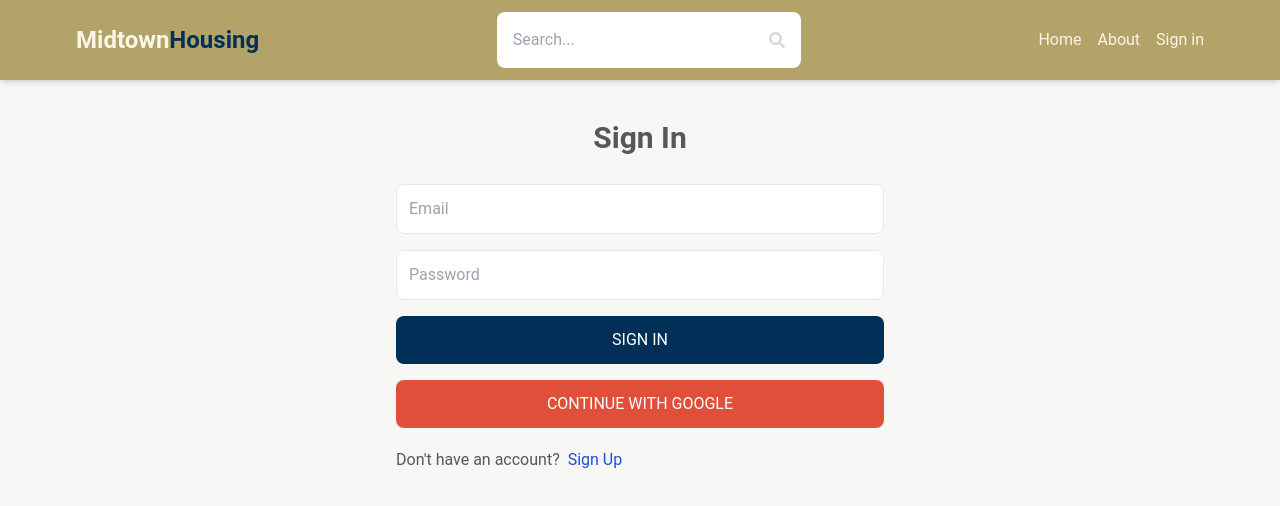
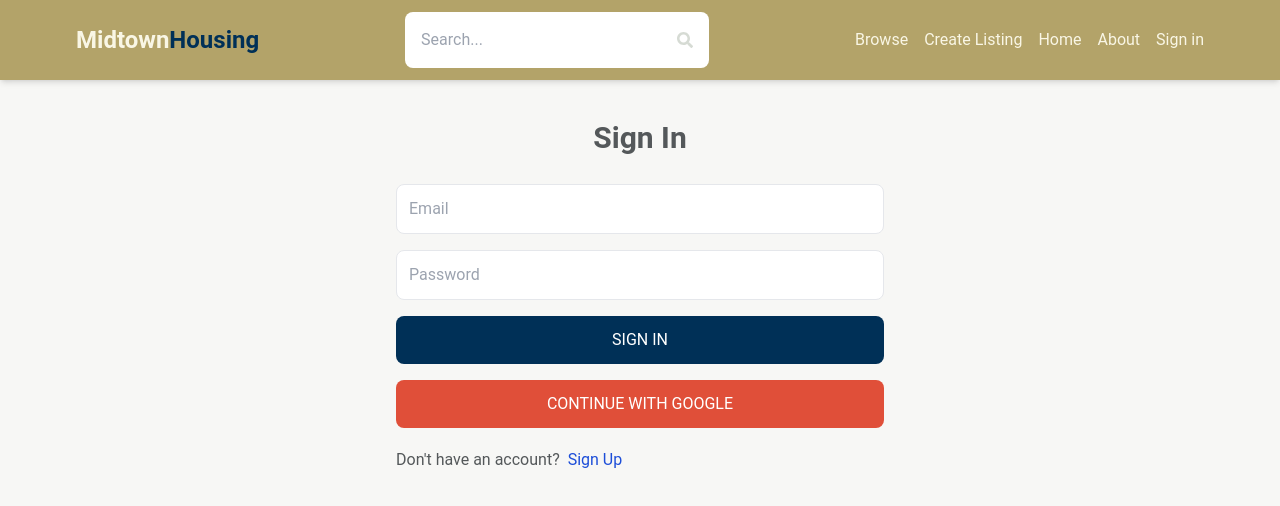
Before and after one commit to Sachin-Yelne/midtown-sublease, a React (Vite) app in the folder client/: page /sign-in in a window 1280 px wide. Shown: the top 506 px of the page. Built offline with nearby package versions, Linux system fonts and the light colour scheme; no server answers.

Commit message:
added header components

```diff
--- a/client/src/components/Header.jsx
+++ b/client/src/components/Header.jsx
@@ -47,6 +47,16 @@ export default function Header() {
           </button>
         </form>
         <ul className="flex gap-4">
+        <Link to="/search">
+            <li className="hidden sm:inline text-creme hover:underline">
+              Browse
+            </li>
+          </Link>
+        <Link to="/profile">
+            <li className="hidden sm:inline text-creme hover:underline">
+              Create Listing
+            </li>
+          </Link>
           <Link to="/">
             <li className="hidden sm:inline text-creme hover:underline">
               Home
--- a/client/src/pages/Profile.jsx
+++ b/client/src/pages/Profile.jsx
@@ -213,7 +213,7 @@ export default function Profile() {
           disabled={loading}
           className="bg-secondary text-white p-3 rounded-lg uppercase hover:opacity-90 disabled:opacity-80"
         >
-          {loading ? "Loading..." : "Update"}
+          {loading ? "Loading..." : "Update  account info"}
         </button>
         <Link
           className="bg-dark-gold text-white p-3 rounded-lg uppercase text-center hover:opacity-90"
```
